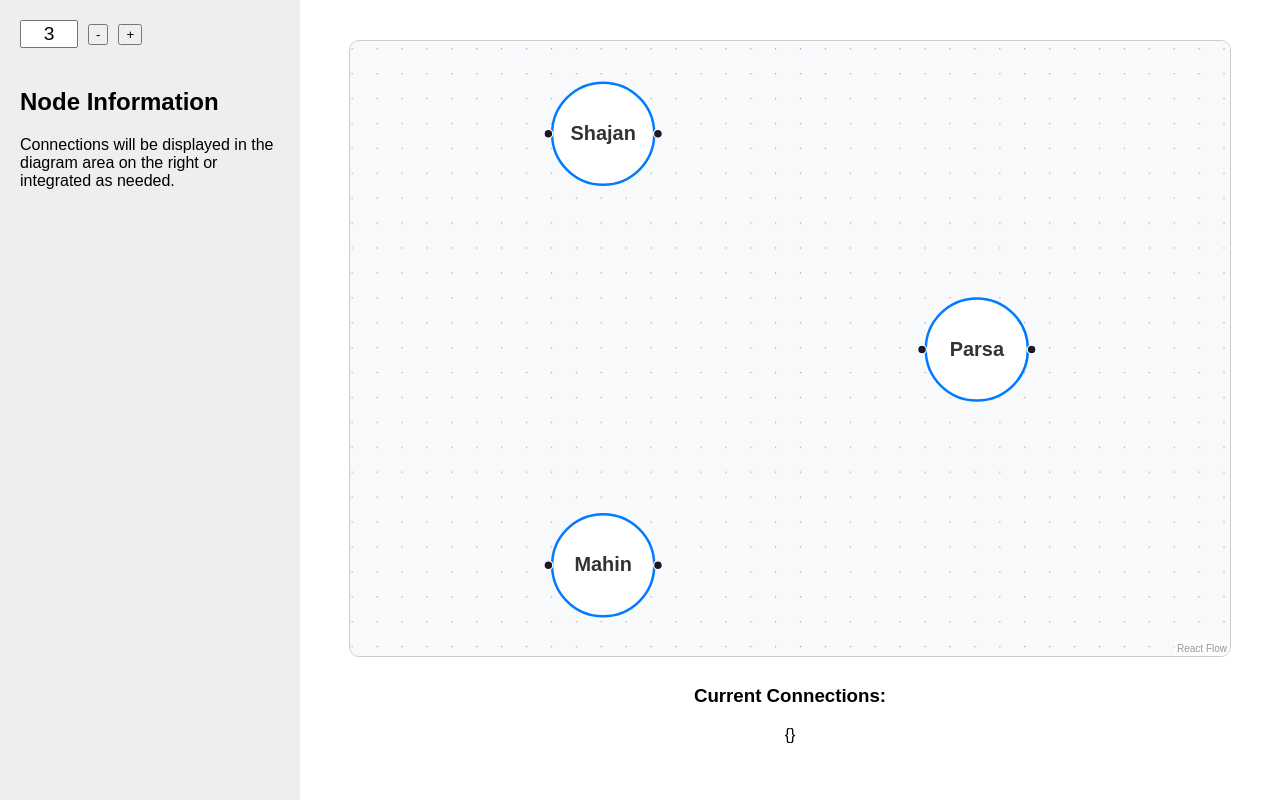
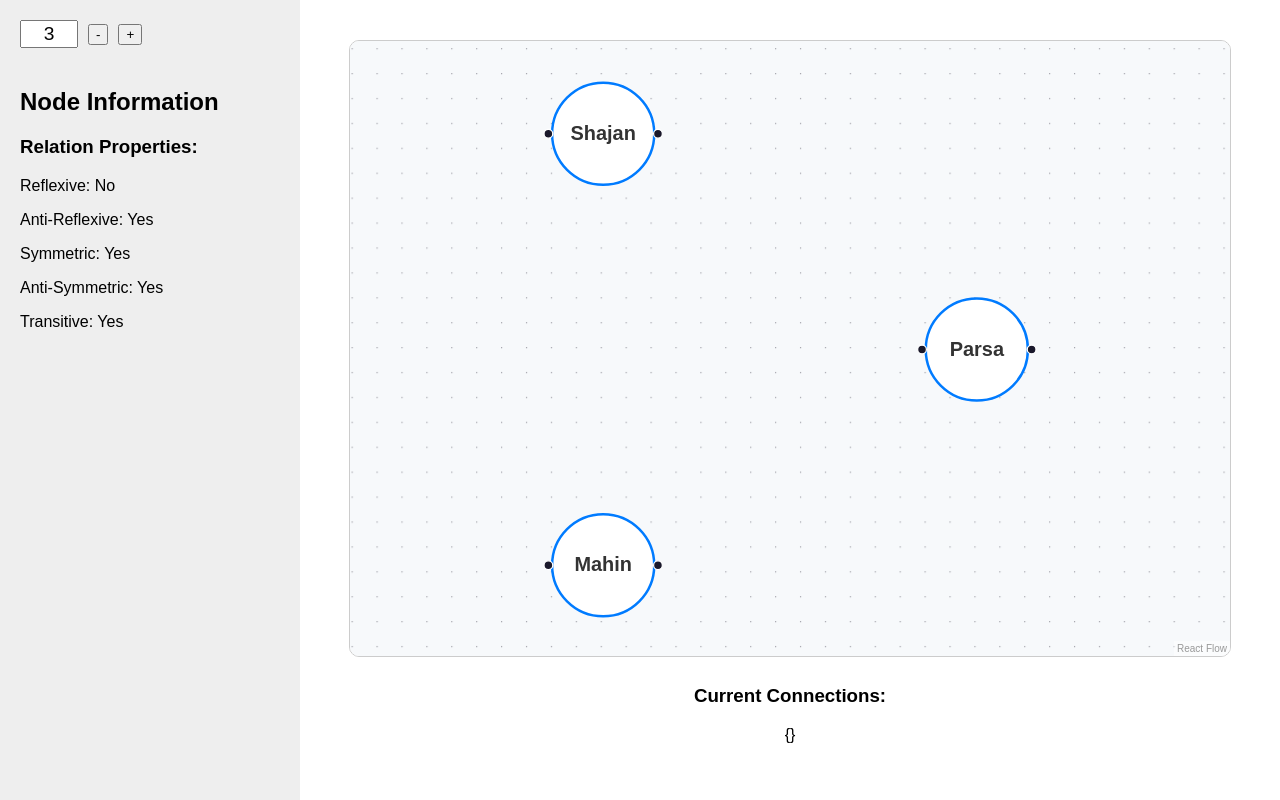
Before and after one commit to MahinSindhwani/IntuitiveCS, a React (Vite) app: page / in a window 1280 px wide. Built offline with nearby package versions, Linux system fonts and the light colour scheme.

Commit message:
Relations LOGIC

```diff
--- a/src/App.jsx
+++ b/src/App.jsx
@@ -14,6 +14,14 @@ import CustomNode from "./CustomNode";
 import FloatingEdge from "./FloatingEdge";
 import CustomConnectionLine from "./CustomConnectionLine";
 import SelfConnectingEdge from "./SelfConnectingEdge";
+
+import {
+  isReflexive,
+  isAntiReflexive,
+  isSymmetric,
+  isAntiSymmetric,
+  isTransitive,
+} from "./RelationsLogic";
 
 const connectionLineStyle = {
   stroke: "black",
@@ -33,10 +41,10 @@ const defaultEdgeOptions = {
   },
 };
 
-const App = ({ nodeCount }) => {
+const App = ({ nodeCount, setRelations }) => {
   const [nodes, setNodes, onNodesChange] = useNodesState([]);
   const [edges, setEdges, onEdgesChange] = useEdgesState([]);
-  const [connections, setConnections] = useState("0 connections");
+  const [connections, setConnections] = useState("{}");
 
   // Define nodeTypes within the scope of App to access setNodes
   const nodeTypes = {
@@ -103,6 +111,18 @@ const App = ({ nodeCount }) => {
     }
   }, [edges, nodes]);
 
+  useEffect(() => {
+    const nodeLabels = nodes.map((node) => node.data.label);
+    const relations = {
+      reflexive: isReflexive(nodeLabels, connections),
+      antiReflexive: isAntiReflexive(connections),
+      symmetric: isSymmetric(connections),
+      antiSymmetric: isAntiSymmetric(connections),
+      transitive: isTransitive(connections),
+    };
+    setRelations(relations);
+  }, [connections, nodes, setRelations]);
+
   return (
     <div id="app-container">
       <div id="node-container">
--- /dev/null
+++ b/src/RelationsLogic.js
@@ -0,0 +1,54 @@
+// Function to parse the connections string into an array of tuples
+const parseConnections = (connections) => {
+  // Remove outer braces and split connections
+  const cleanConnections = connections.replace(/[{}]/g, "").trim();
+
+  if (!cleanConnections) return []; // Handle empty connections gracefully
+
+  // Split into individual pairs and map into tuples
+  return cleanConnections
+    .split("),")
+    .map((pair) => pair.replace(/[()]/g, "").trim().split(","));
+};
+
+// Check if the relation is reflexive
+export const isReflexive = (nodes, connections) => {
+  // Parse connections into pairs
+  const relation = parseConnections(connections);
+  // Check if every node has a self-connection
+  return nodes.every((node) =>
+    relation.some(([a, b]) => a === node && b === node)
+  );
+};
+
+// Check if the relation is anti-reflexive
+export const isAntiReflexive = (connections) => {
+  const relation = parseConnections(connections);
+  return relation.every(([a, b]) => a !== b);
+};
+
+// Check if the relation is symmetric
+export const isSymmetric = (connections) => {
+  const relation = parseConnections(connections);
+  return relation.every(
+    ([a, b]) => a === b || relation.some(([x, y]) => x === b && y === a)
+  );
+};
+
+// Check if the relation is anti-symmetric
+export const isAntiSymmetric = (connections) => {
+  const relation = parseConnections(connections);
+  return relation.every(
+    ([a, b]) => a === b || !relation.some(([x, y]) => x === b && y === a)
+  );
+};
+
+// Check if the relation is transitive
+export const isTransitive = (connections) => {
+  const relation = parseConnections(connections);
+  return relation.every(([a, b]) =>
+    relation.every(([x, y]) =>
+      b === x ? relation.some(([c, d]) => c === a && d === y) : true
+    )
+  );
+};
--- a/src/main.jsx
+++ b/src/main.jsx
@@ -6,21 +6,25 @@ import Counter from "./counter.jsx";
 
 function Main() {
   const [nodeCount, setNodeCount] = useState(3);
-
+  const [relations, setRelations] = useState({});
   return (
     <div id="layout">
       <div id="sidebar">
         <Counter value={nodeCount} onChange={setNodeCount} />
         <div id="node-info">
           <h2>Node Information</h2>
-          <p>
-            Connections will be displayed in the diagram area on the right or
-            integrated as needed.
-          </p>
+          <div>
+            <h3>Relation Properties:</h3>
+            <p>Reflexive: {relations.reflexive ? "Yes" : "No"}</p>
+            <p>Anti-Reflexive: {relations.antiReflexive ? "Yes" : "No"}</p>
+            <p>Symmetric: {relations.symmetric ? "Yes" : "No"}</p>
+            <p>Anti-Symmetric: {relations.antiSymmetric ? "Yes" : "No"}</p>
+            <p>Transitive: {relations.transitive ? "Yes" : "No"}</p>
+          </div>
         </div>
       </div>
       <div id="main-area">
-        <App nodeCount={nodeCount} />
+        <App nodeCount={nodeCount} setRelations={setRelations} />
       </div>
     </div>
   );
```
